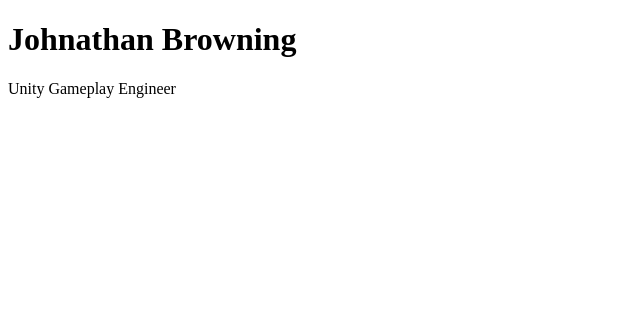
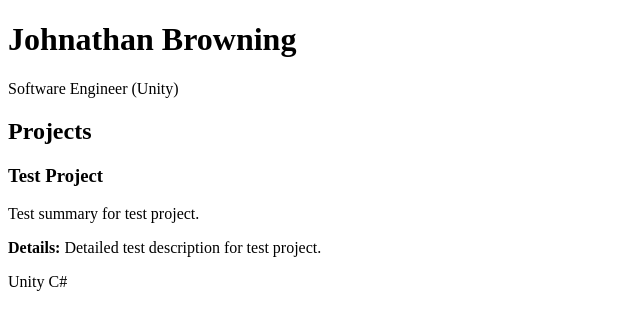
Before and after one commit to jwbrowning/johnathanbrowning.github.io, a React (Vite) app: page / in a window 1280 px wide. Shown: the top 330 px of the page, without its empty margins (0-640 px from the left). Built offline with nearby package versions, Linux system fonts and the light colour scheme.

Commit message:
remove gh-pages

```diff
--- a/package.json
+++ b/package.json
@@ -9,7 +9,6 @@
     "dev": "vite",
     "build": "vite build",
     "preview": "vite preview",
-    "deploy": "npm run build && gh-pages -d dist"
   },
   "dependencies": {
     "react": "^19.2.0",
@@ -24,7 +23,6 @@
     "eslint": "^9.39.1",
     "eslint-plugin-react-hooks": "^7.0.1",
     "eslint-plugin-react-refresh": "^0.4.24",
-    "gh-pages": "^6.3.0",
     "globals": "^16.5.0",
     "typescript": "~5.9.3",
     "typescript-eslint": "^8.48.0",
--- a/src/App.tsx
+++ b/src/App.tsx
@@ -1,8 +1,5 @@
+import Home from "./pages/Home"
+
 export default function App() {
-  return (
-    <div>
-      <h1>Johnathan Browning</h1>
-      <p>Unity Gameplay Engineer</p>
-    </div>
-  )
+  return <Home />
 }
--- /dev/null
+++ b/src/components/ProjectCard.tsx
@@ -0,0 +1,20 @@
+import type { Project } from "../data/projects"
+
+interface Props {
+  project: Project
+}
+
+export default function ProjectCard({ project }: Props) {
+  return (
+    <div className="project-card">
+      <h3>{project.title}</h3>
+      <p>{project.summary}</p>
+      <p><strong>Details:</strong> {project.details}</p>
+      <div>
+        {project.tech.map(t => (
+          <span key={t}>{t} </span>
+        ))}
+      </div>
+    </div>
+  )
+}
--- /dev/null
+++ b/src/data/projects.ts
@@ -0,0 +1,17 @@
+export interface Project {
+  id: string
+  title: string
+  summary: string
+  details: string
+  tech: string[]
+}
+
+export const projects: Project[] = [
+  {
+    id: "test-project",
+    title: "Test Project",
+    summary: "Test summary for test project.",
+    details: "Detailed test description for test project.",
+    tech: ["Unity", "C#"]
+  }
+]
--- /dev/null
+++ b/src/pages/Home.tsx
@@ -0,0 +1,17 @@
+import { projects } from "../data/projects"
+import ProjectCard from "../components/ProjectCard"
+
+export default function Home() {
+  return (
+    <div>
+      <h1>Johnathan Browning</h1>
+      <p>Software Engineer (Unity)</p>
+
+      <h2>Projects</h2>
+
+      {projects.map(project => (
+        <ProjectCard key={project.id} project={project} />
+      ))}
+    </div>
+  )
+}
```
Also changed, not shown: 1 other file (tests, documents, lock files or other folders).
